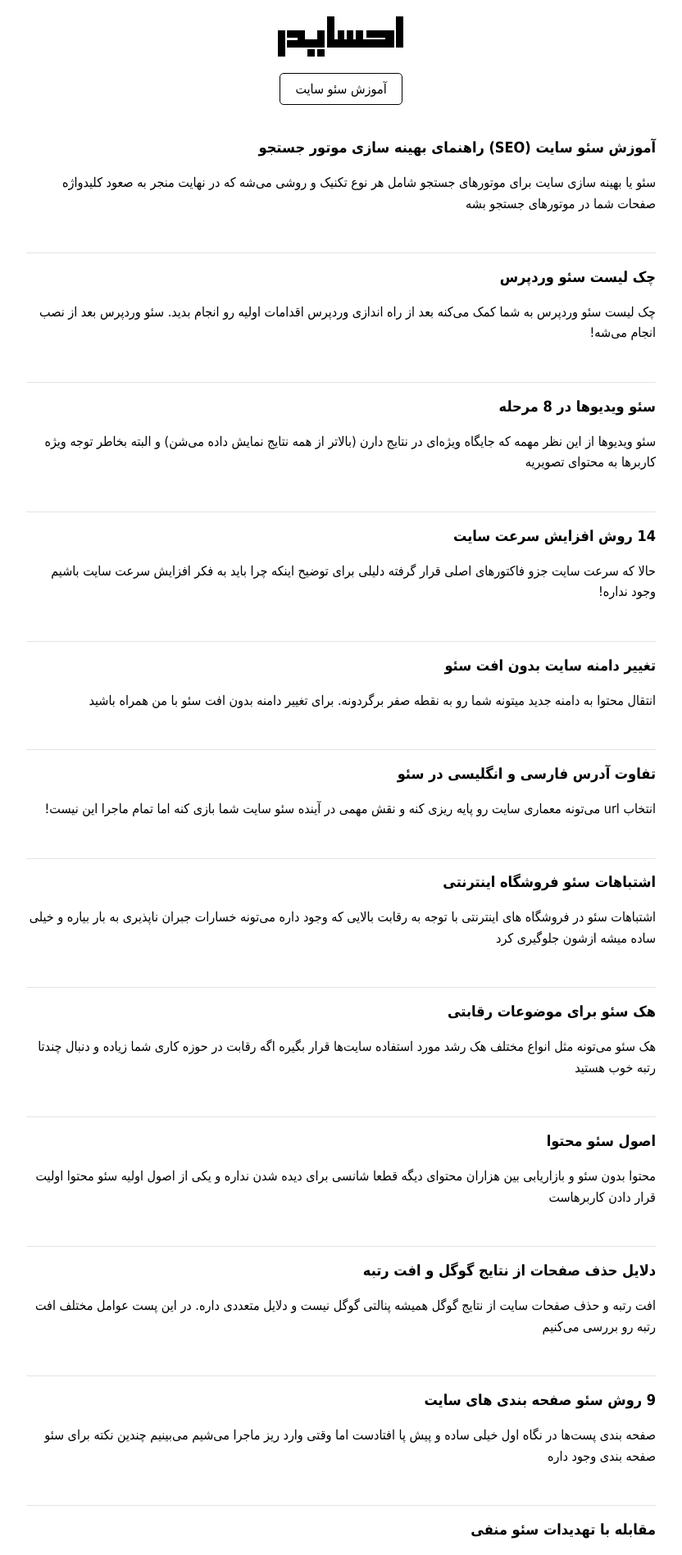
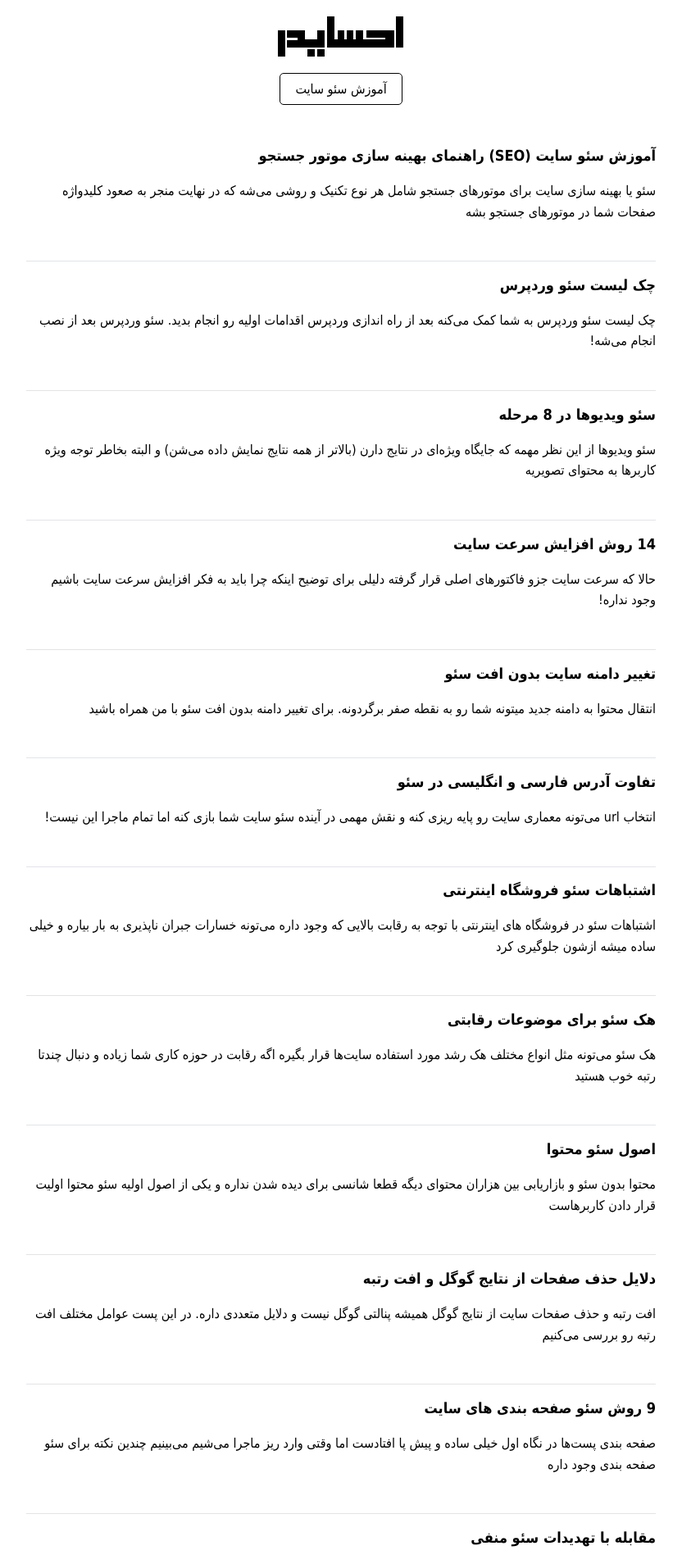
Before and after one commit to darkblog/darkblog.github.io, a Jekyll site: the page built from index.html, in a window 1280 px wide. Shown: the top 1897 px of the page at 82% size, without its empty margins (224-1056 px from the left). Built offline with Jekyll 4.4.1, drawn with Linux system fonts in a browser that asks for light colours.

Commit message:
Update index.html

```diff
--- a/_layouts/index.html
+++ b/_layouts/index.html
@@ -6,7 +6,7 @@
 <title>{% if page.title %}{{ page.title }}{% else %}{{ site.name }}{% endif %}</title>
 <meta name="description" content="{% if page.excerpt %}{{ page.excerpt | strip_html | strip_newlines | truncate: 160 }}{% else %}{{ site.description }}{% endif %}">
 <link rel="canonical" href="{{ page.url | replace:'index.html','' | prepend: site.baseurl | prepend: site.url }}">
-<style>body{font:100%/1.6 Tahoma}.container{margin:auto;padding:0 10px;max-width:768px}h1{font-size:large}p{margin:15px 0}a{color:black;text-decoration:none}img{max-width:100%}nav{padding-bottom:20px}.post{padding-bottom:2em;border-bottom:1px solid #e1e4e8}.center{display:block;margin:auto;text-align:center}.button{border:1px solid black;padding:6px 18px;display:inline-block;margin:3px;border-radius:5px}</style>
+<style>body{font:100%/1.6 Tahoma}.container{margin:auto;padding:10px;max-width:768px}h1{font-size:large}p{margin:15px 0}a{color:black;text-decoration:none}img{max-width:100%}nav{padding-bottom:20px}.post{padding-bottom:2em;border-bottom:1px solid #e1e4e8}.center{display:block;margin:auto;text-align:center}.button{border:1px solid black;padding:6px 18px;display:inline-block;margin:3px;border-radius:5px}</style>
 </head>
 <body>
 <header class="center">
```
